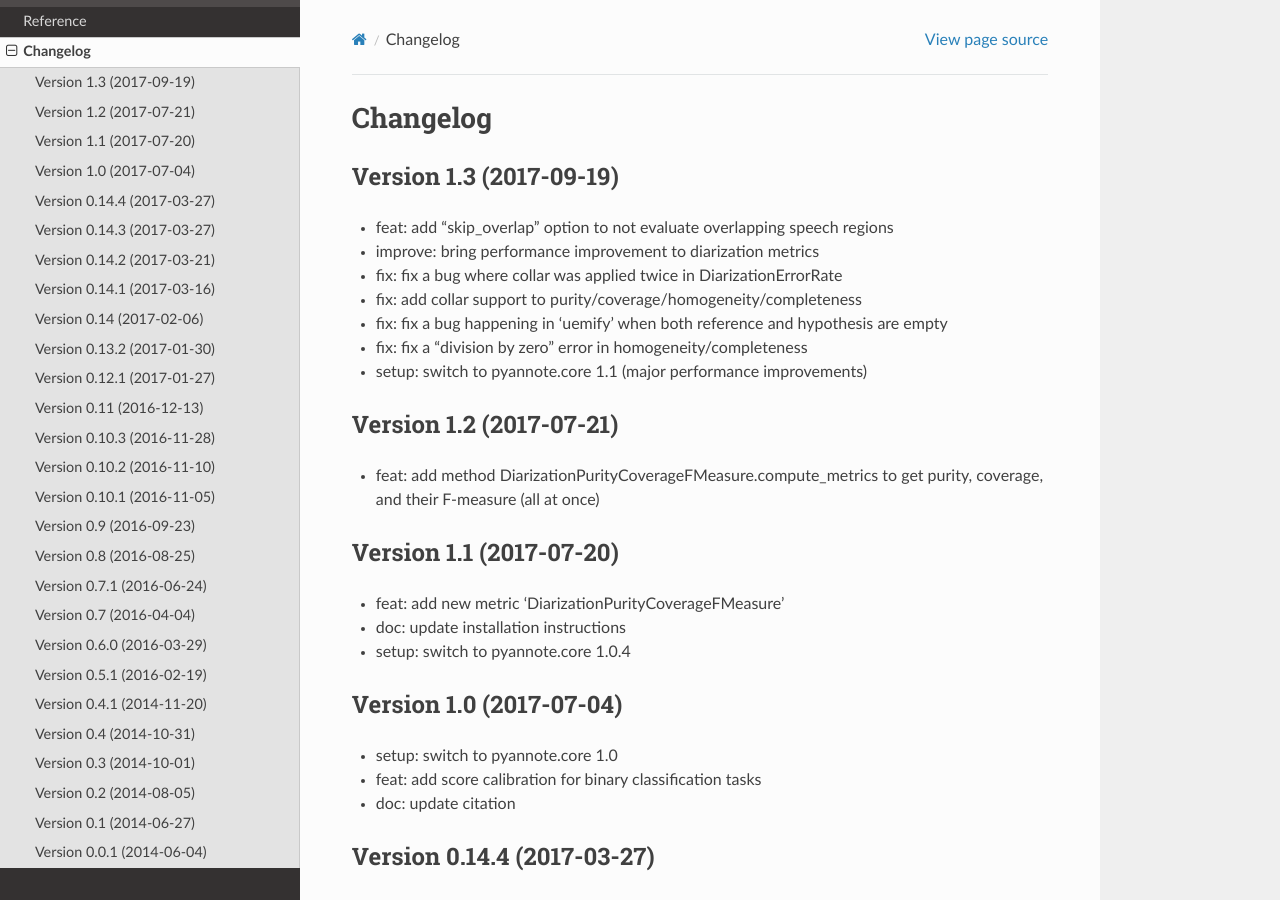
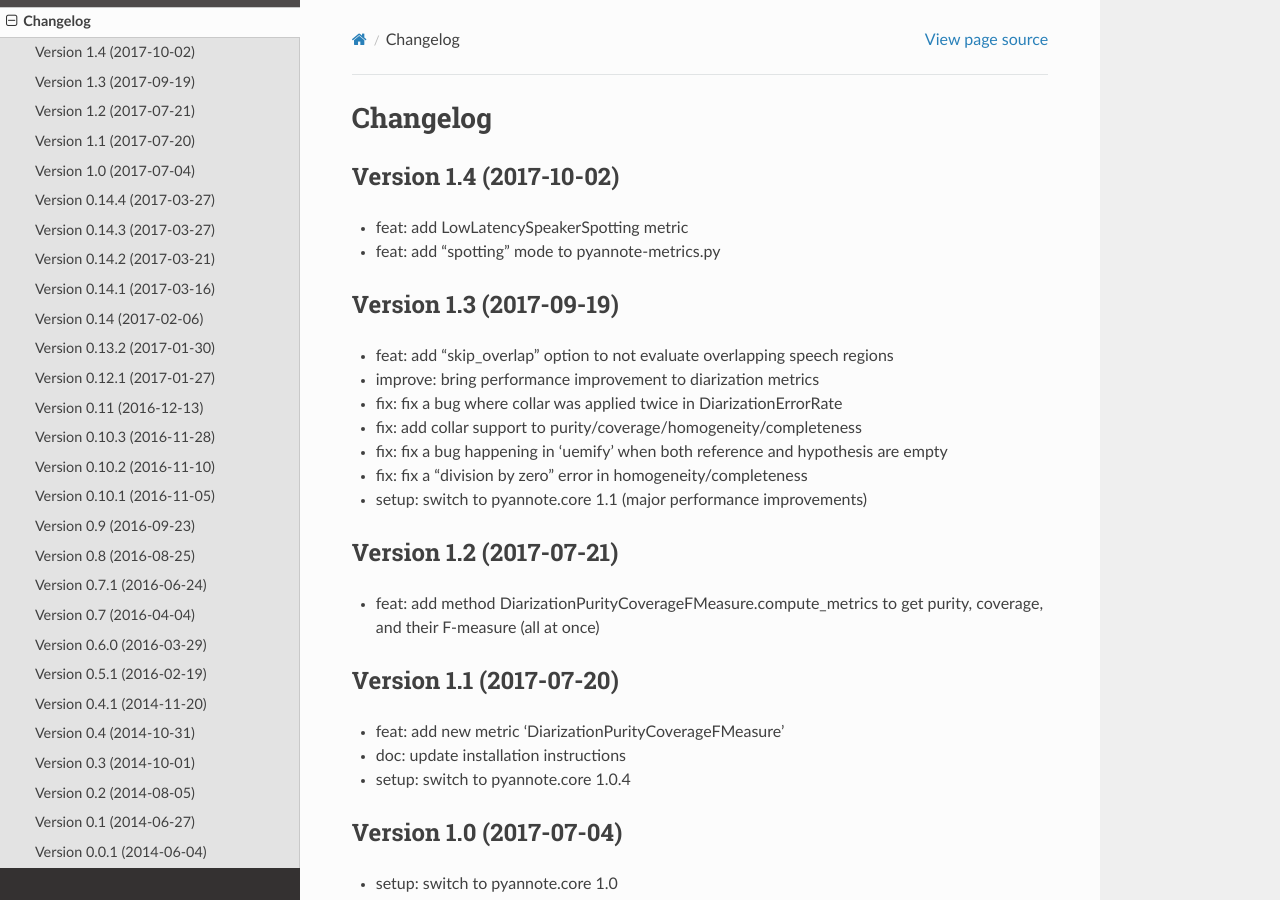
Before and after one commit to pyannote/pyannote-metrics, a Sphinx documentation site: the page built from docs/source/changelog.rst, in a window 1280 px wide and 900 px high. Built offline with Sphinx 7.4.7 and the Read the Docs theme 2.0.0, drawn with Linux system fonts in a browser that asks for light colours.

Commit message:
doc: update changelog

```diff
--- a/docs/source/changelog.rst
+++ b/docs/source/changelog.rst
@@ -1,6 +1,12 @@
 #########
 Changelog
 #########
+
+Version 1.4 (2017-10-02)
+~~~~~~~~~~~~~~~~~~~~~~~~
+
+- feat: add LowLatencySpeakerSpotting metric
+- feat: add "spotting" mode to pyannote-metrics.py
 
 Version 1.3 (2017-09-19)
 ~~~~~~~~~~~~~~~~~~~~~~~~
```
